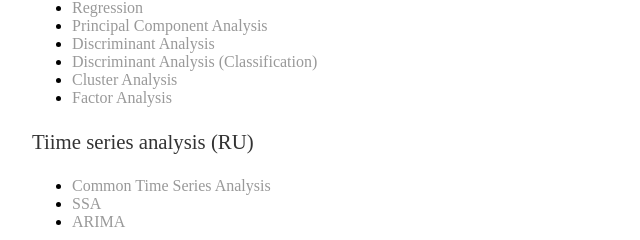
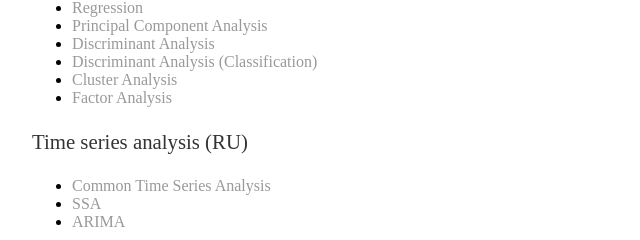
Before and after one commit to La1c/la1c.github.io, a plain HTML site: page files.html in a window 1280 px wide. Shown: the part 244-484 px from the top of the page, 160-800 px from the left. Drawn offline with Linux system fonts and the light colour scheme.

Commit message:
fixed a typo

```diff
--- a/files.html
+++ b/files.html
@@ -26,7 +26,7 @@
           <li><a href="/docs/R_Projects/ClusterAnalysis_Ageev_522.html">Cluster Analysis</a></li>
           <li><a href="/docs/R_Projects/CFA_Ageev_522.html">Factor Analysis</a></li>
       </ul>
-      <p>Tiime series analysis (RU)</p>
+      <p>Time series analysis (RU)</p>
       <ul>
           <li><a href="/docs/R_Projects/Time_Series_Ageev.nb.html">Common Time Series Analysis</a></li>
           <li><a href="/docs/R_Projects/SSA_Ageev.nb.html">SSA</a></li>
```
